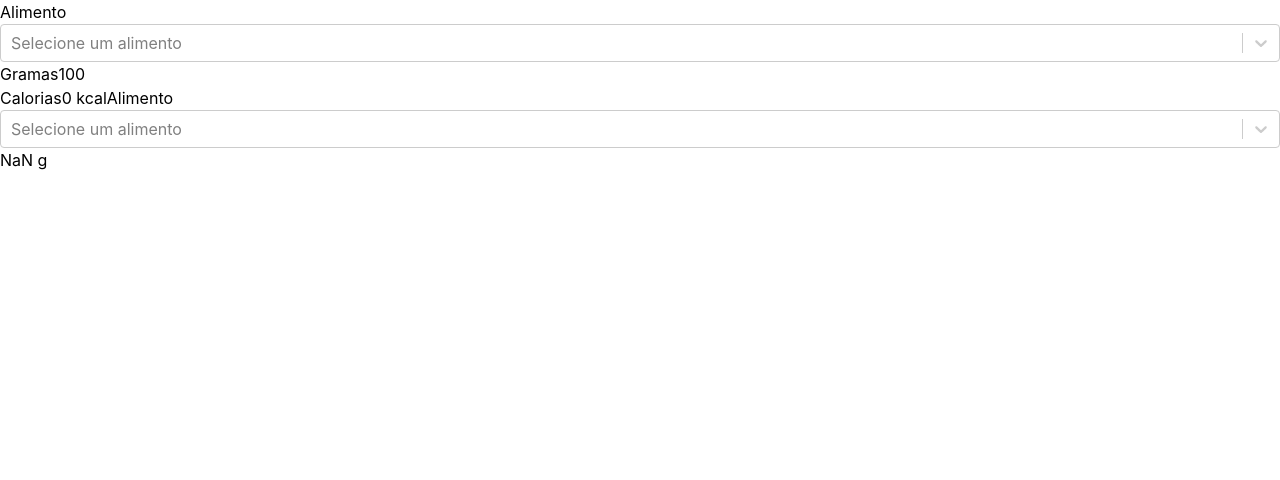
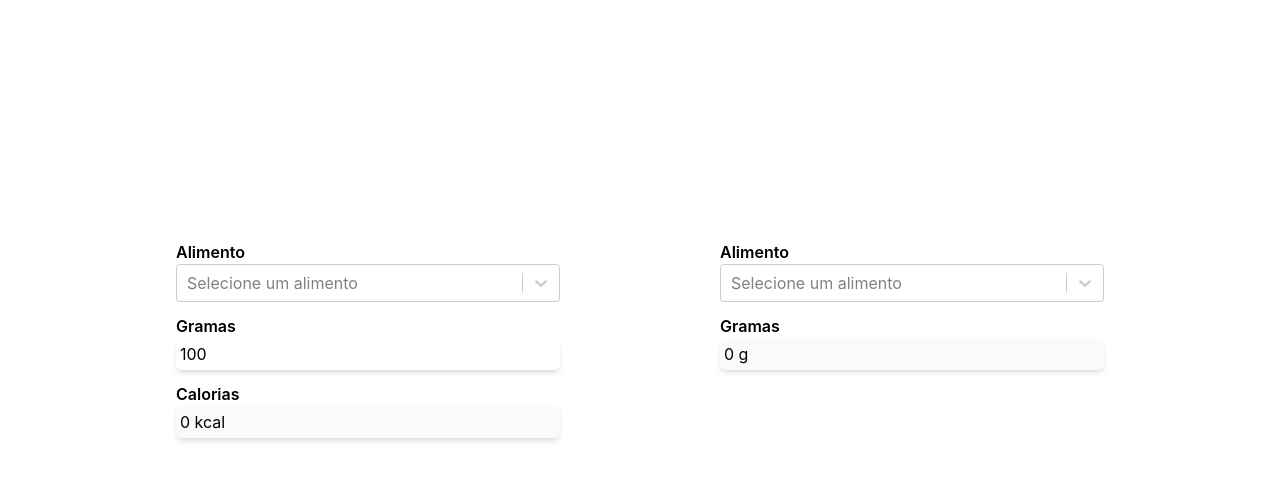
Before and after one commit to gsutavo-f/diet-converter, a React (Vite) app in the folder client/: page / in a window 1280 px wide. Shown: the top 480 px of the page. Built offline with nearby package versions, Linux system fonts and the light colour scheme; no server answers.

Commit message:
[feat] giving a personalty to the site

```diff
--- a/client/src/App.tsx
+++ b/client/src/App.tsx
@@ -20,9 +20,9 @@ export default function App() {
    const [selectList, setSelectList] = useState<FoodSelect[]>([]);
    const [inputFood, setInputFood] = useState<Food>();
    const [outputFood, setOutputFood] = useState<Food>();
-   const [grams, setGrams] = useState(100);
+   const [inputGrams, setInputGrams] = useState(100);
    const [calories, setCalories] = useState(0);
-   const [altGrams, setAltGrams] = useState(0);
+   const [outputGrams, setOutputGrams] = useState(0);
 
    function findOriginalFoodById(id: String) {
       Axios.get(`http://localhost:3001/food/${id}`).then((response) => {
@@ -44,20 +44,23 @@ export default function App() {
 
    useEffect(() => {
       if (inputFood) {
-         setCalories(Number(inputFood.calories) * grams / 100);
+         setCalories(Number(inputFood.calories) * inputGrams / 100);
       }
-   }, [inputFood, grams]);
+   }, [inputFood, inputGrams]);
 
    useEffect(() => {
-      setAltGrams(Math.round(((calories / Number(outputFood?.calories) * 100) + Number.EPSILON) * 100) / 100);
-   });
+      const calculatedGrams = Math.round(((calories / Number(outputFood?.calories) * 100) + Number.EPSILON) * 100) / 100;
+      setOutputGrams(Number.isNaN(calculatedGrams) ? 0 : calculatedGrams);
+   }, [calories, outputFood]);
 
    return (
-      <div>
-         <label htmlFor="original-food">
+      <div className="md:container md:mx-auto gap-x-40 flex justify-center h-screen items-start">
+         <div className="flex flex-col mt-60">
+            <label className="font-semibold" htmlFor="original-food">
                Alimento
             </label>
             <Select
+               className="w-96"
                name="original-food"
                placeholder="Selecione um alimento"
                value={selectList.find(obj => obj.value === inputFood?._id)}
@@ -66,25 +69,34 @@ export default function App() {
                   findOriginalFoodById(event!.value.toString());
                }}
             />
-         <label htmlFor="grams">
+            <label className="mt-3 font-semibold" htmlFor="inputGrams">
                Gramas
             </label>
             <input
+               className="shadow-md p-1 rounded-md"
                type="number"
-            name="grams"
-            value={grams}
-            onChange={(event) => setGrams(event.target.valueAsNumber)}
+               name="inputGrams"
+               value={inputGrams}
+               onChange={(event) => setInputGrams(event.target.valueAsNumber)}
                required
             />
-         <br/>
-         <label>
+            <label className="mt-3 font-semibold" htmlFor="calories">
                Calorias
             </label>
-         {calories} kcal
-         <label htmlFor="alternative-food">
+            <input
+               className="shadow-md p-1 rounded-md"
+               type="string"
+               name="calories"
+               value={`${calories} kcal`}
+               disabled
+            />
+         </div>
+         <div className="flex flex-col mt-60">
+            <label className="font-semibold" htmlFor="alternative-food">
                Alimento
             </label>
             <Select
+               className="w-96"
                name="alternative-food"
                placeholder="Selecione um alimento"
                value={selectList.find(obj => obj.value === outputFood?._id)}
@@ -93,7 +105,17 @@ export default function App() {
                   findAlternativeFoodById(event!.value.toString());
                }}
             />
-         {altGrams} g
+            <label className="mt-3 font-semibold" htmlFor="outputGrams">
+               Gramas
+            </label>
+            <input
+               className="shadow-md p-1 rounded-md"
+               type="string"
+               name="outputGrams"
+               value={`${outputGrams} g`}
+               disabled
+            />
+         </div>
       </div>
    );
 }
```
Lines whose indentation alone changed are shown as unchanged.
